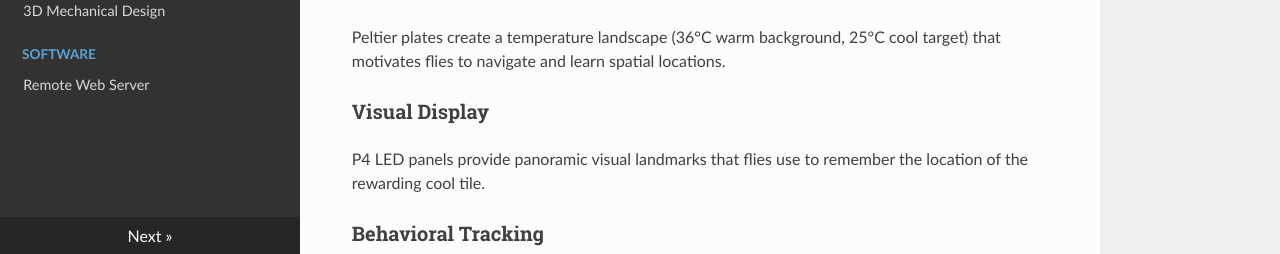
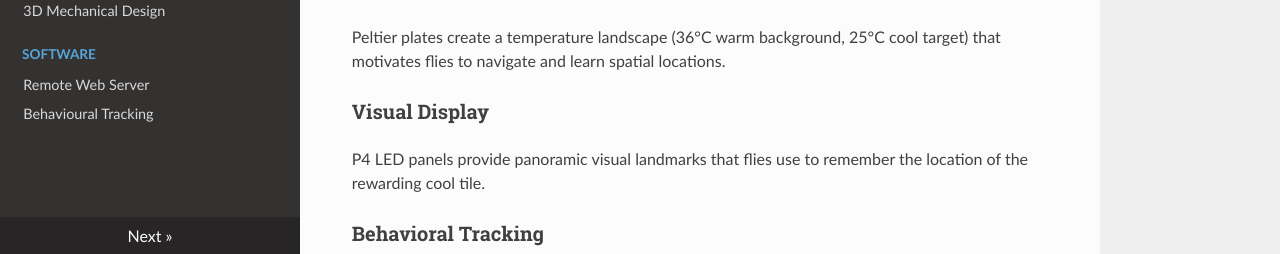
Before and after one commit to ajadismail2/Visual-place-learning, an MkDocs documentation site: the page built from docs/index.md, in a window 1280 px wide and 900 px high, scrolled down 491 px. Shown: the part 643-897 px from the top of the window. Built offline with MkDocs 1.6.1, drawn with Linux system fonts in a browser that asks for light colours; nearby versions of some CDN libraries.

Commit message:
Update mkdocs.yml

```diff
--- a/mkdocs.yml
+++ b/mkdocs.yml
@@ -19,3 +19,4 @@ nav:
 
   - Software:
       - Remote Web Server: software/remote_web_server.md
+      - Behavioural Tracking: software/Behavioural_tracking.md
```
